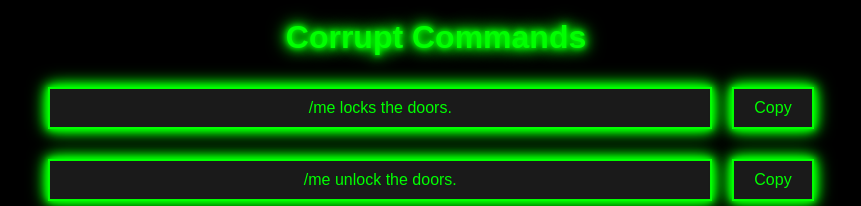
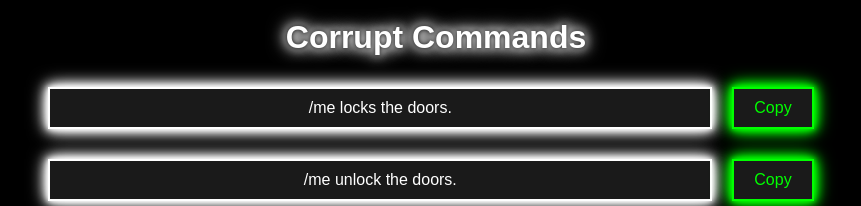
Before and after one commit to naniroronoa/Grand-RP, a plain HTML site: page others.html in a window 1280 px wide. Shown: the part 601-807 px from the top of the page, without its empty margins (204-1065 px from the left). Drawn offline with Linux system fonts and the light colour scheme; a web font is replaced by a local one.

Commit message:
style.css

```diff
--- a/style.css
+++ b/style.css
@@ -7,9 +7,9 @@ body{
 h1 {
   font-family: "Montserrat", sans-serif;
   font-weight: 600;
-  color: #00ff00;
+  color: #ffffff;
   text-align: center;
-  text-shadow: 0 0 5px #00ff00, 0 0 10px #00ff00, 0 0 15px #00ff00, 0 0 20px #00ff00;
+  text-shadow: 0 0 5px #000000, 0 0 10px #ffffff, 0 0 15px #ffffff, 0 0 20px #ffffff;
   margin-top: 10px;
 }
 a{
@@ -343,14 +343,14 @@ a{
 
 .neon-input {
     background-color: #1a1a1a;
-    border: 2px solid #00ff00;
-    color: #00ff00;
+    border: 2px solid #ffffff;
+    color: #ffffff;
     padding: 10px;
     margin: 5px 0;
     width: 80%;
     text-align: center;
     font-size: 1rem;
-    box-shadow: 0 0 5px #00ff00, 0 0 10px #00ff00, 0 0 15px #00ff00, 0 0 20px #00ff00;
+    box-shadow: 0 0 5px #ffffff, 0 0 10px #ffffff, 0 0 15px #ffffff, 0 0 20px #ffffff;
 }
 
 .collapsible {
```
